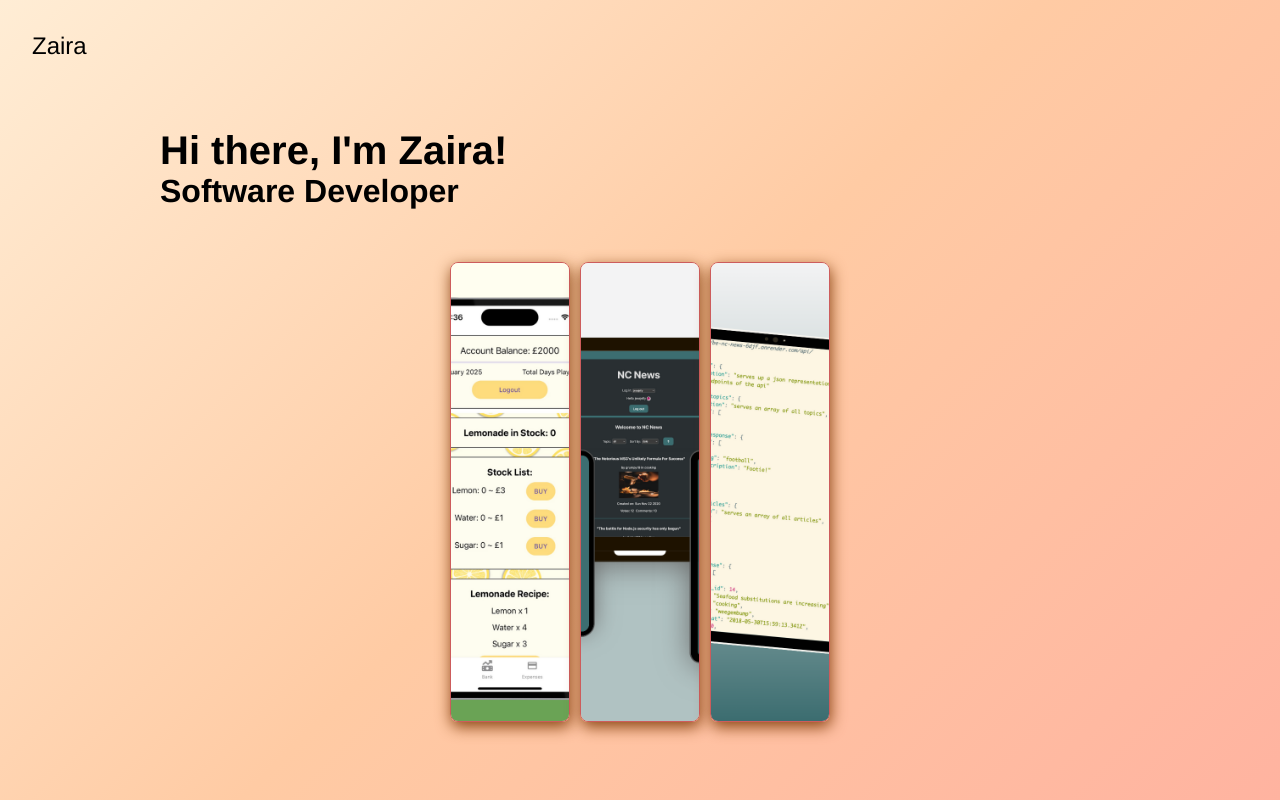
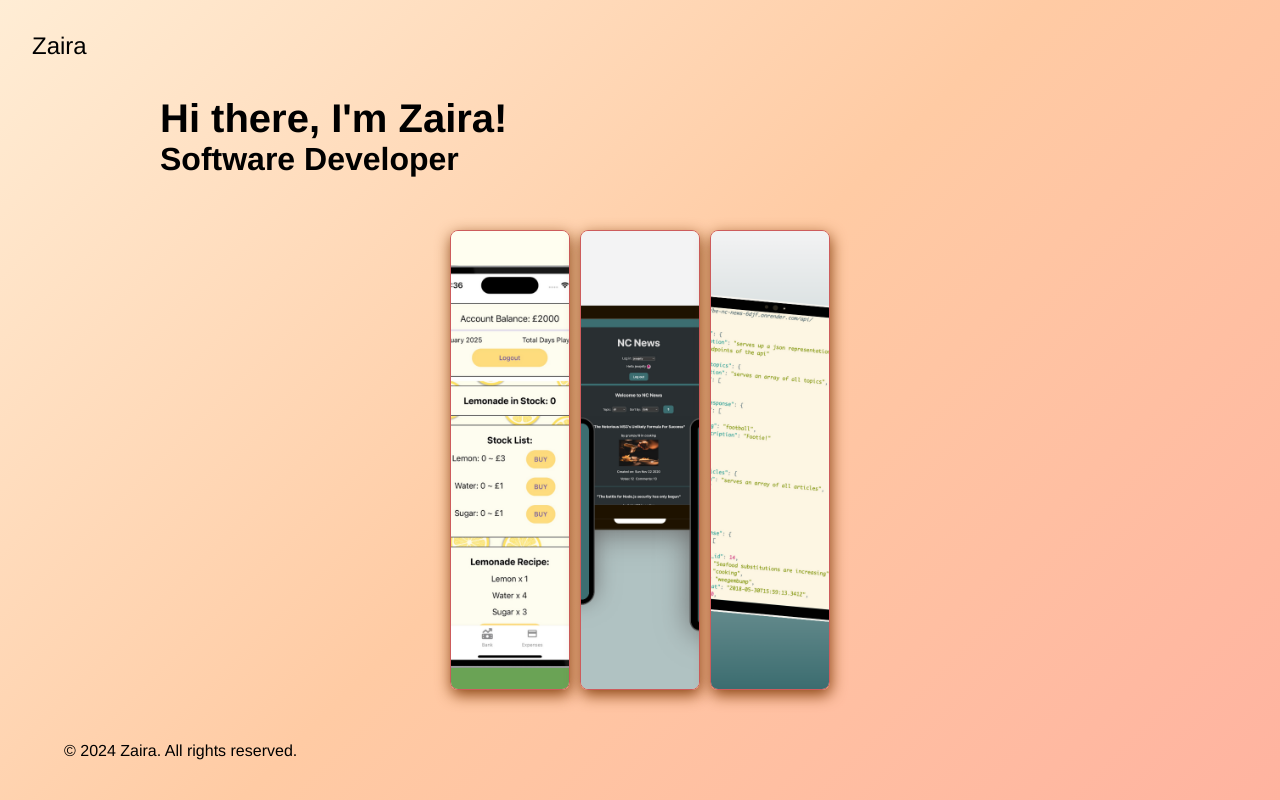
Before and after one commit to zairacodes/portfolio, a React (Vite) app: page / in a window 1280 px wide. Built offline with nearby package versions, Linux system fonts and the light colour scheme.

Commit message:
Update style of Homepage container for better layout

```diff
--- a/src/components/Homepage/Homepage.css
+++ b/src/components/Homepage/Homepage.css
@@ -1,6 +1,9 @@
 .main-container {
     margin: 0 4rem;
-    padding: 6rem 2rem;
+    padding-top: 4rem;
+    padding-bottom: 0;
+    padding-right: 2rem;
+    padding-left: 2rem;
 }
 
 @media (max-width: 790px) {
```
